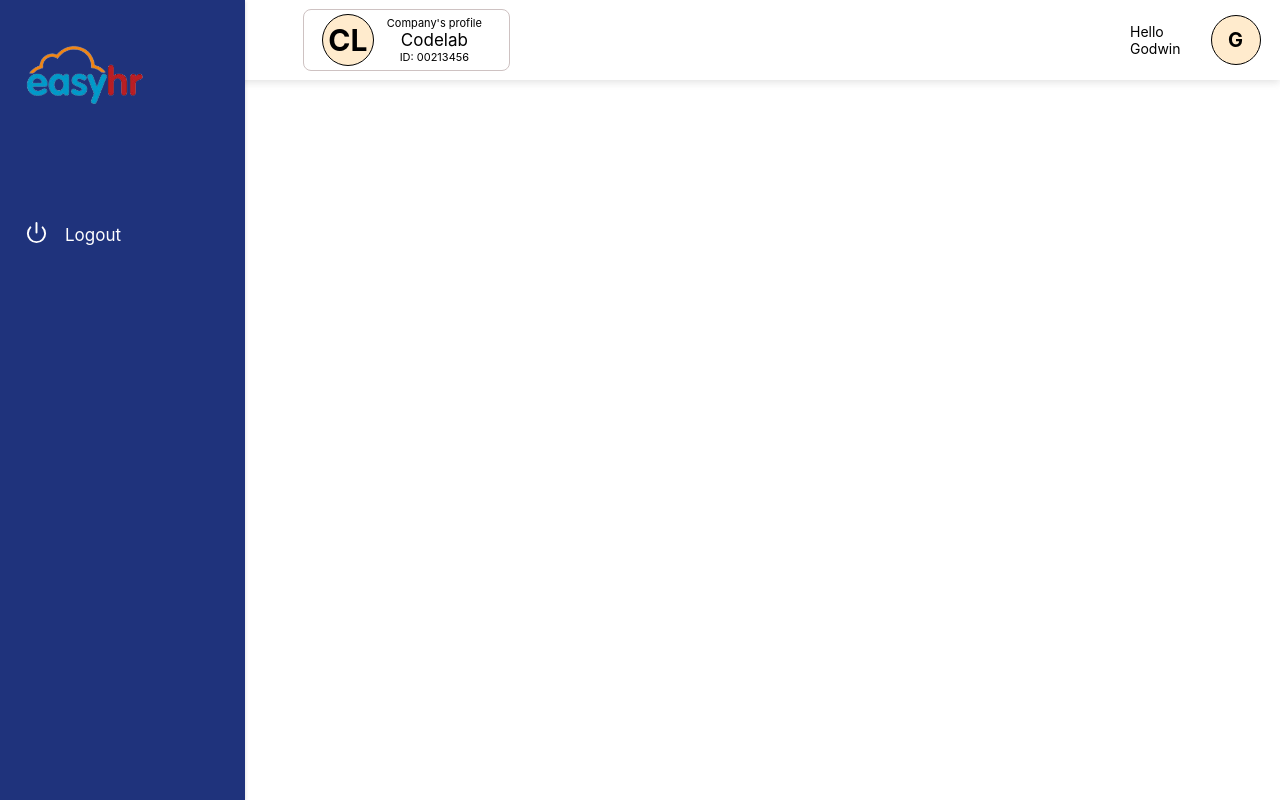
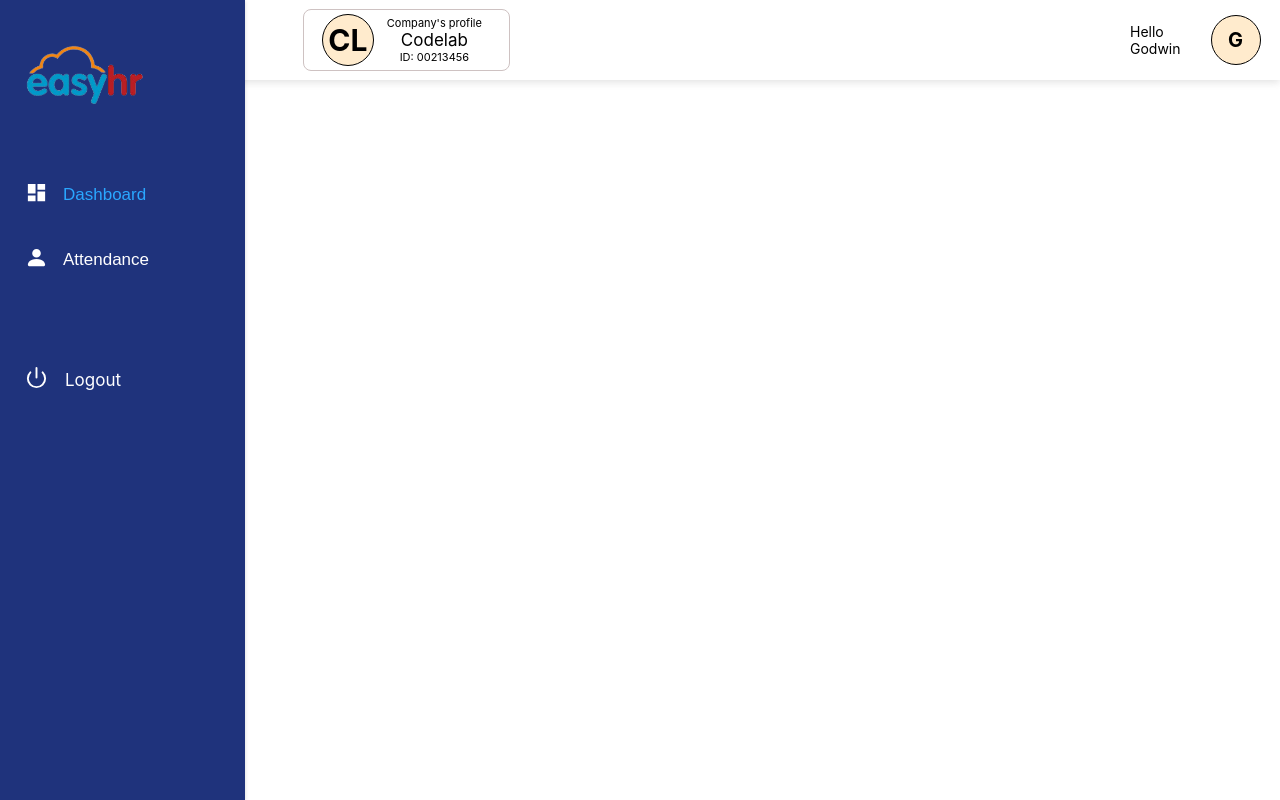
Before and after one commit to OgbuEsther/Easy_HR_FE2, a React (Create React App) app: page /staffdashboard in a window 1280 px wide. Built offline with nearby package versions, Linux system fonts and the light colour scheme.

Commit message:
sidebar attendance

```diff
--- a/src/components/block/Staffsidebar.tsx
+++ b/src/components/block/Staffsidebar.tsx
@@ -16,6 +16,39 @@ const SideBar = () => {
         <Img src={img} />
       </Top>
 
+          <Home>
+            <Icon2>
+            <MdDashboard />
+            </Icon2>
+            <NavLink
+            to=""
+            style={({ isActive }) => {
+                return {
+                textDecoration: isActive ? "none" : "none",
+                color: isActive ? "#2AA7FF" : "#fff",
+                };
+            }}
+            >
+            <Text1>Dashboard</Text1>
+            </NavLink>
+      </Home>
+
+          <Home2>
+            <Icon2>
+            <BsFillPersonFill />
+            </Icon2>
+            <NavLink
+            to="/dashboard/staffs"
+            style={({ isActive }) => {
+                return {
+                textDecoration: isActive ? "none" : "none",
+                color: isActive ? "#2AA7FF" : "#fff",
+                };
+            }}
+            >
+            <Text1>Attendance</Text1>
+            </NavLink>
+      </Home2>
       <Power>
         <Icon2>
           <FiPower />
@@ -27,6 +60,28 @@ const SideBar = () => {
 }
 
 export default SideBar
+const Home2 = styled.div`
+  width: 100%;
+  display: flex;
+  margin-top: 25px;
+  align-items: center;
+`;
+const Text1 = styled.div`
+  font-size: 17px;
+  font-family: U8, sans-serif;
+  cursor: pointer;
+  align-items: center;
+  display: flex;
+  margin-left: 15px;
+  width: 210px;
+  height: 40px;
+`
+const Home = styled.div`
+  width: 100%;
+  display: flex;
+  margin-top: 40px;
+  align-items: center;
+`;
 const Text = styled.div`
   font-size: 17px;
   cursor: pointer;
--- a/src/pages/Staffcomp.tsx
+++ b/src/pages/Staffcomp.tsx
@@ -1,9 +1,26 @@
 import React from 'react'
+import styled from 'styled-components'
 
 const Staffcomp = () => {
   return (
-    <div>Staffcomp</div>
+      <Container>
+
+    </Container>
   )
 }
 
 export default Staffcomp
+
+const Container = styled.div`
+  width: calc(100vw - 220px);
+  display: flex;
+  justify-content: center;
+  align-items: center;
+  background-color: #F5F7FA;
+  overflow: hidden;
+  margin-top: 20px;
+
+  @media screen and (max-width: 1024px) {
+    width: 100vw;
+  }
+`;
```
